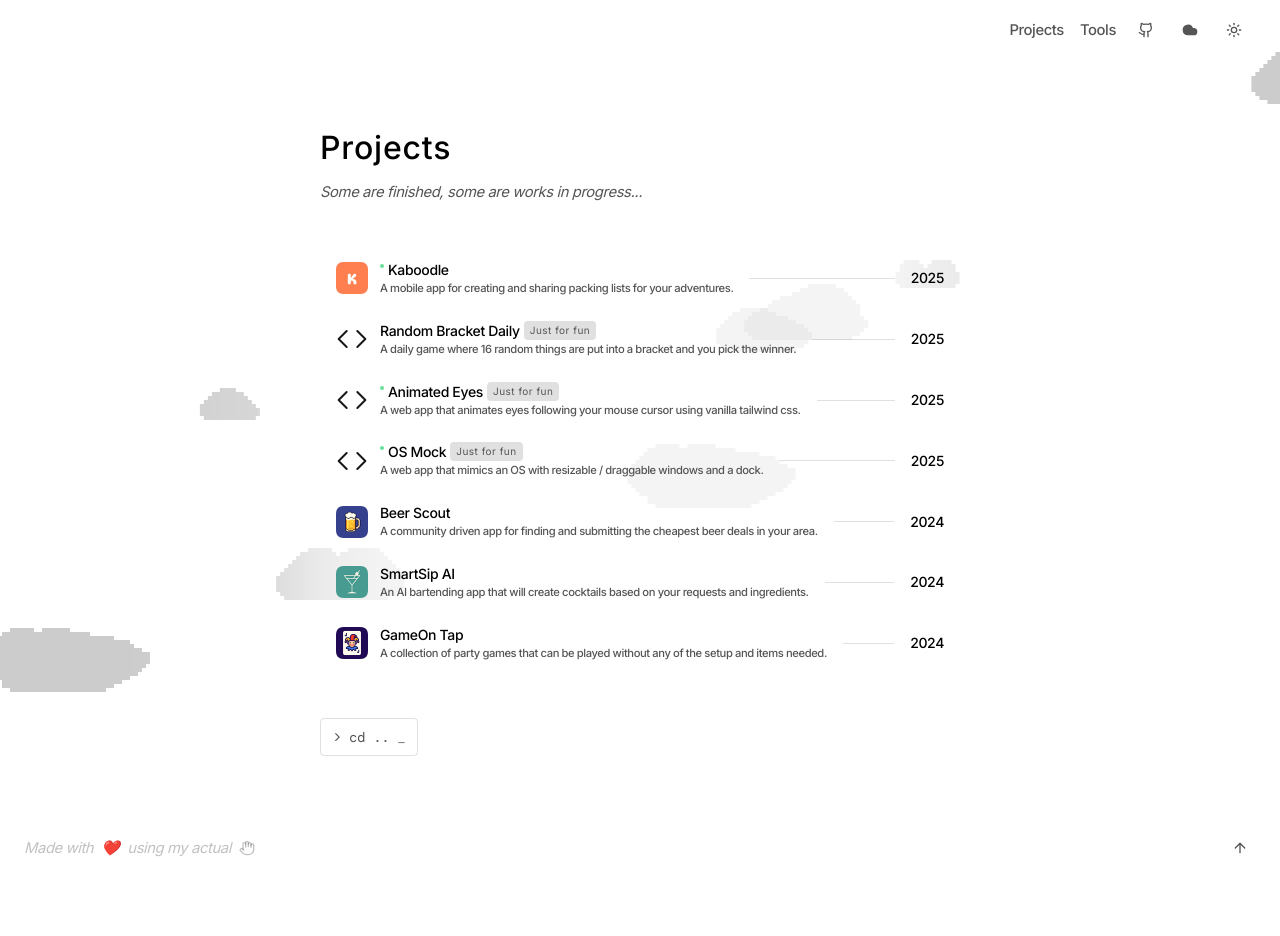
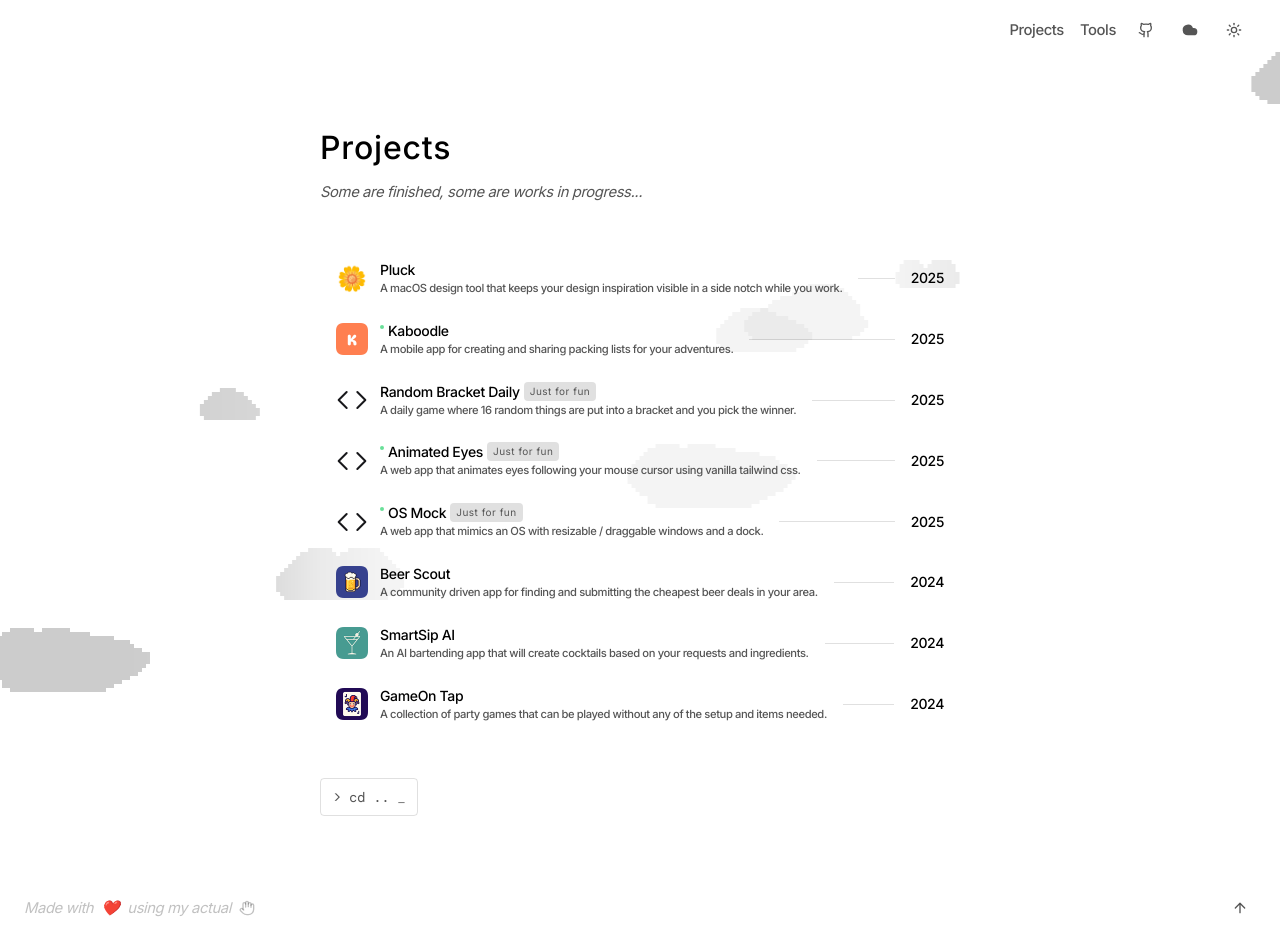
Before and after one commit to Awhalen1999/portfolio, a Next.js app: page /projects in a window 1280 px wide. Before the commit the page ends 876 px from the top, so only its background shows below. Built offline with nearby package versions, Linux system fonts and the light colour scheme; a web font is replaced by a local one.

Commit message:
update projects

```diff
--- a/app/(content)/projects/page.tsx
+++ b/app/(content)/projects/page.tsx
@@ -14,6 +14,18 @@ interface Project {
 }
 
 const projects: Project[] = [
+  {
+    icon: (
+      <span className="flex h-8 w-8 items-center justify-center text-2xl">
+        🌼
+      </span>
+    ),
+    title: "Pluck",
+    description:
+      "A macOS design tool that keeps your design inspiration visible in a side notch while you work.",
+    year: "2025",
+    link: "https://github.com/Awhalen1999/pluck",
+  },
   {
     icon: "/app-icons/kaboodle.png",
     title: "Kaboodle",
```
